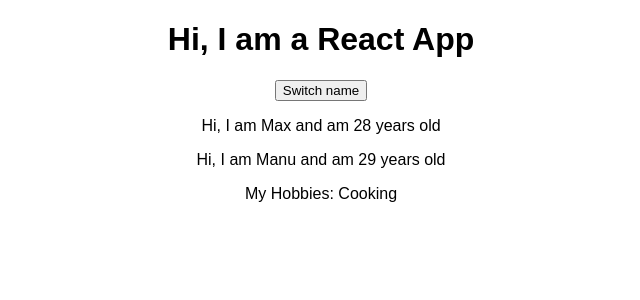
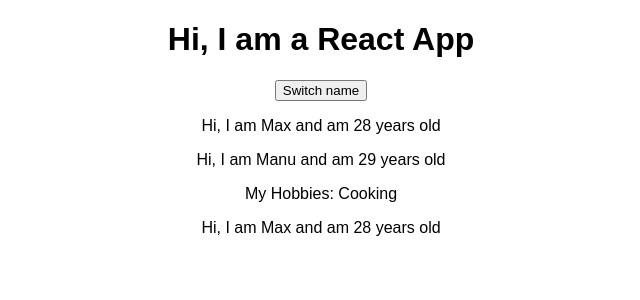
Before and after one commit to BhavyaGulati/ReactDemoProject, a React (Create React App) app: page / in a window 1280 px wide. Shown: the top 300 px of the page, without its empty margins (319-959 px from the left). Built offline with nearby package versions, Linux system fonts and the light colour scheme.

Commit message:
Passing Handler function via prop

```diff
--- a/src/App.js
+++ b/src/App.js
@@ -1,11 +1,11 @@
-import React, { useState } from 'react';
+import React, { Component } from 'react';
 import './App.css';
 import Person from './Person/Person'
 
-const App = () => {
-  const [personState, setPerson] = useState(
+class App extends Component {
+  state = {
+    persons: [
       {
-        persons: [{
         name: 'Max',
         age: 28
       },
@@ -13,14 +13,14 @@
         name: 'Manu',
         age: 29
       }
-        ]
+    ],
+    otherState: 'This is other state'
   }
-  );
 
-  const [otherState, setOtherState] = useState('This is another state')
-
-  const switchNameHandler = (newName) => {
-        setPerson({
+  switchNameHandler = (newName) =>{
+    console.log(this.state);
+    // console.log('Yes was clicked!');
+    this.setState({
       persons: [{
           name: 'Bhavya',
           age: 24
@@ -31,16 +31,20 @@
         }
       ]
     });
-      };
+  }
 
-  return(
+
+  render() {
+    return (
       <div className="App">
         <h1>Hi, I am a React App</h1>
-        <button onClick={switchNameHandler.bind(this, 'Arun!')}>Switch name</button>
-        <Person name={personState.persons[0].name} age={personState.persons[0].age}/>
-        <Person name={personState.persons[1].name} age={personState.persons[1].age}><p>My Hobbies: Cooking</p></ Person>
+        <button onClick={() => this.switchNameHandler('Arun!!')}>Switch name</button>
+        <Person name={this.state.persons[0].name} age={this.state.persons[0].age}/>
+        <Person name={this.state.persons[1].name} age={this.state.persons[1].age}><p>My Hobbies: Cooking</p></ Person>
+        <Person name={this.state.persons[0].name} age={this.state.persons[0].age} click={this.switchNameHandler.bind(this,'Aradhya!!')}/>
       </div>
     );
-};
+  }
+}
 
 export default App;
--- a/src/Person/Person.js
+++ b/src/Person/Person.js
@@ -3,7 +3,7 @@
 const person = (props) => {
     return (
         <div>
-            <p>Hi, I am {props.name} and am {props.age} years old</p>
+            <p onClick={props.click}>Hi, I am {props.name} and am {props.age} years old</p>
             <p>{props.children}</p>
         </div>
     )
```
Lines whose indentation alone changed are shown as unchanged.
